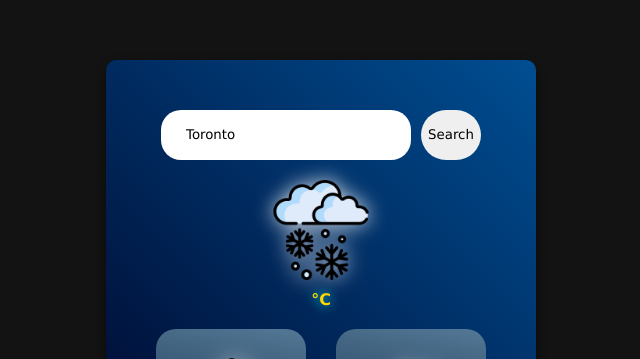
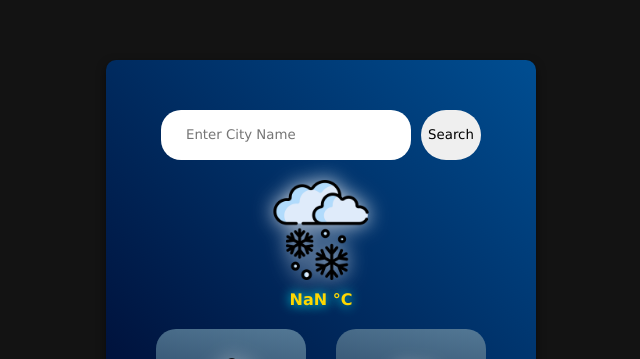
Before and after one commit to UnitedYash/React-Weather-App, a React (Vite) app: page / in a window 1280 px wide. Shown: the part 106-465 px from the top of the page, without its empty margins (319-959 px from the left). Built offline with nearby package versions, Linux system fonts and the light colour scheme; no server answers.

Commit message:
Added changes to the UI

```diff
--- a/package.json
+++ b/package.json
@@ -11,6 +11,7 @@
   },
   "dependencies": {
     "axios": "^1.7.9",
+    "dotenv": "^16.4.7",
     "react": "^19.0.0",
     "react-dom": "^19.0.0"
   },
--- a/src/components/Weather.css
+++ b/src/components/Weather.css
@@ -18,6 +18,7 @@
 .weather img {
     filter: drop-shadow(0px 0px 10px rgba(255, 255, 255, 0.8)); /* Soft glow */
 }
+
 .weather:hover {
     transform: scale(1.03);
     box-shadow: 0px 4px 15px rgba(255, 255, 255, 0.2);
@@ -49,6 +50,15 @@ input {
     width: 250px;
     outline: none;
     cursor: pointer;
+}
+input:hover {
+    transform: scale(1.05);
+    box-shadow: 0px 4px 15px rgba(255, 255, 255, 0.2);
+
+}
+button:hover {
+    transform: scale(1.05);
+    box-shadow: 0px 4px 15px rgba(255, 255, 255, 0.2);
 }
 .submit-button {
     border-radius: 30px;
--- a/src/components/Weather.jsx
+++ b/src/components/Weather.jsx
@@ -6,18 +6,17 @@ import windyImage from "../assets/windy.png";
 import humidityImage from "../assets/humidity.png";
 
 
-
 const Weather = () => {
 
   const [data, setData] = useState({});
-  const [location, setLocation] = useState("Toronto");
-  const URL = `https://api.openweathermap.org/data/2.5/weather?q=${location}&units=metric&appid={apiKey}`;
+  const [location, setLocation] = useState("");
+  const apiKey = import.meta.env.VITE_WEATHER_API;
+
+  const URL = `https://api.openweathermap.org/data/2.5/weather?q=${location}&units=metric&appid=${apiKey}`;
   const searchLocation = (event) => {
     axios.get(URL).then((response) => {
       setData(response.data);
-      console.log(response.data);
       setLocation("");
-
     })
   }
   //Start of new branch
@@ -36,7 +35,7 @@ const Weather = () => {
             <button className='submit-button' onClick={searchLocation}>Search</button>
         </div>
         <img src={snow} alt='snow' width="100px" height="100px" />
-        <p>{data?.main?.temp} °C</p>
+        <p>{Math.round(data?.main?.temp)} °C</p>
         <p>{data.name}</p>
         <div className='other-info'>
           <div className="wind-speeds">
```
Also changed, not shown: 2 other files (tests, documents, lock files or other folders).
